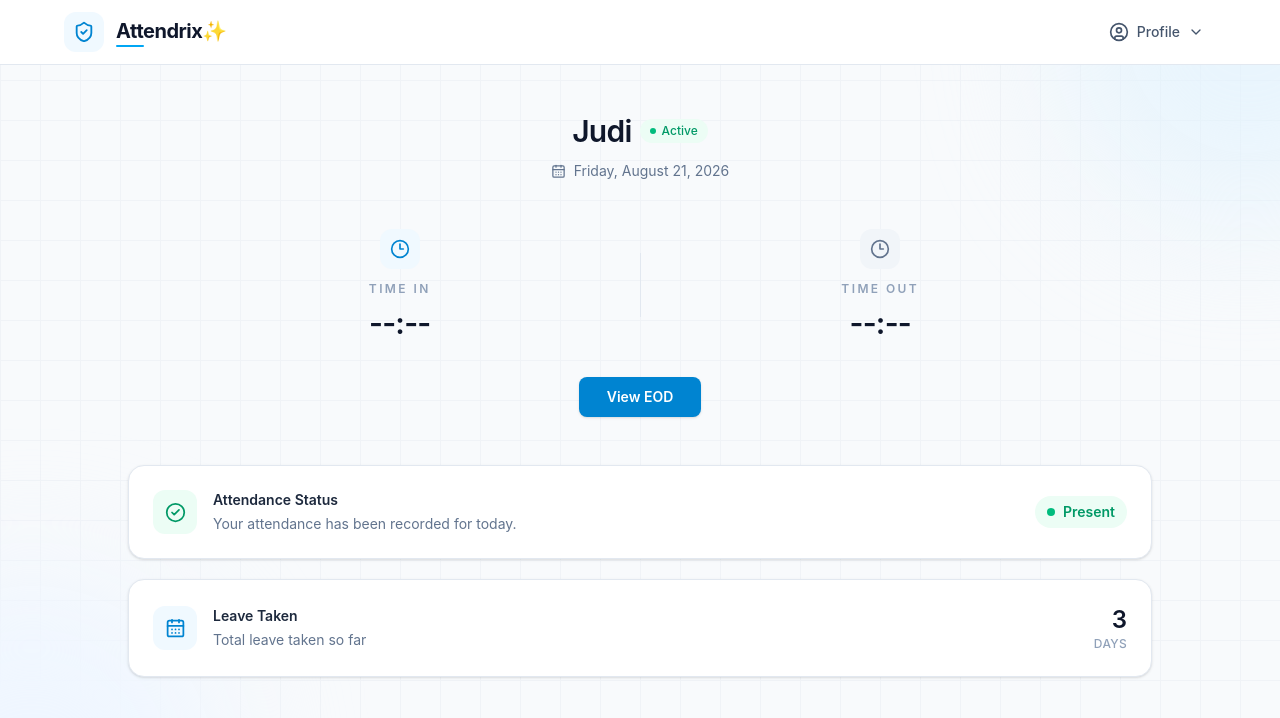
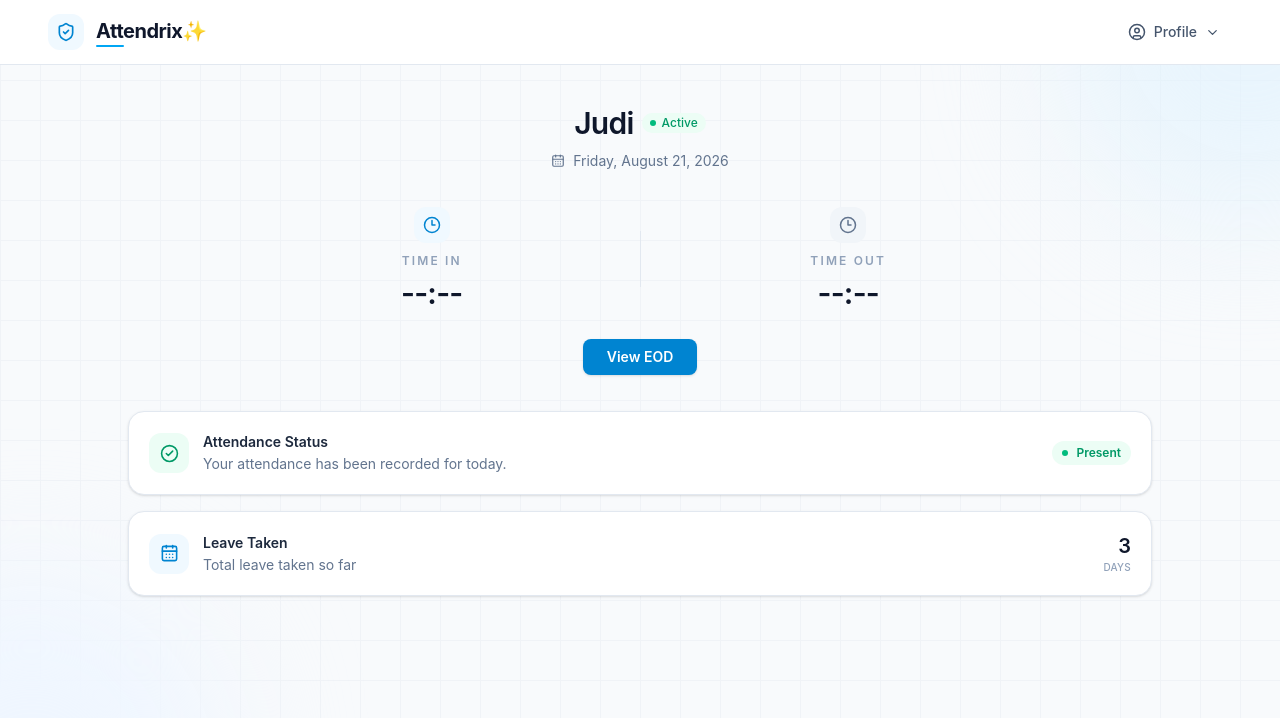
Before and after one commit to judithjoshitha01/Attendance-Management-System, a React (Vite) app: page /dashboard in a window 1280 px wide. Shown: the top 718 px of the page. Built offline with nearby package versions, Linux system fonts and the light colour scheme.

Commit message:
Update Dashboard.jsx

```diff
--- a/src/pages/Dashboard.jsx
+++ b/src/pages/Dashboard.jsx
@@ -103,28 +103,24 @@ function Dashboard() {
 
       <nav className="relative z-20 border-b border-slate-200 bg-white">
 
-        <div className="mx-auto flex h-16 w-full items-center justify-between px-5 sm:px-8 lg:px-12 xl:px-16">
+        <div className="mx-auto flex h-16 w-full items-center justify-between px-4 sm:px-6 lg:px-8 xl:px-12">
 
           {/* LOGO */}
           <div className="flex items-center gap-3">
 
-            <div className="flex h-10 w-10 items-center justify-center rounded-xl bg-sky-50">
-
+            <div className="flex h-9 w-9 items-center justify-center rounded-xl bg-sky-50">
               <ShieldCheck
-                size={22}
+                size={20}
                 className="text-sky-600"
               />
-
             </div>
 
             <div>
-
-              <span className="text-xl font-bold tracking-tight text-slate-900">
+              <span className="text-lg font-bold tracking-tight text-slate-900 sm:text-xl">
                 Attendrix✨
               </span>
 
               <div className="h-0.5 w-7 rounded-full bg-sky-500" />
-
             </div>
 
           </div>
@@ -135,36 +131,33 @@ function Dashboard() {
             <button
               type="button"
               onClick={() => setShowProfile(!showProfile)}
-              className="flex items-center gap-2 rounded-lg px-3 py-2 text-sm font-medium text-slate-600 transition hover:bg-slate-100 hover:text-slate-900"
+              className="flex items-center gap-2 rounded-lg px-3 py-1.5 text-sm font-medium text-slate-600 transition hover:bg-slate-100 hover:text-slate-900"
             >
+              <UserCircle size={18} />
 
-              <UserCircle size={20} />
-
-              <span className="hidden sm:inline">Profile</span>
+              <span className="hidden sm:inline">
+                Profile
+              </span>
 
               <ChevronDown
-                size={16}
+                size={15}
                 className={`transition-transform ${
                   showProfile ? "rotate-180" : ""
                 }`}
               />
-
             </button>
 
             {/* PROFILE DROPDOWN */}
             {showProfile && (
-              <div className="absolute right-0 top-12 z-30 w-44 rounded-xl border border-slate-200 bg-white p-2 shadow-lg">
+              <div className="absolute right-0 top-11 z-30 w-44 rounded-xl border border-slate-200 bg-white p-1.5 shadow-lg">
 
                 <button
                   type="button"
                   onClick={() => navigate("/profile")}
-                  className="flex w-full items-center gap-3 rounded-lg px-3 py-2.5 text-sm text-slate-600 transition hover:bg-slate-100"
+                  className="flex w-full items-center gap-3 rounded-lg px-3 py-2 text-sm text-slate-600 transition hover:bg-slate-100"
                 >
-
-                  <UserCircle size={17} />
-
+                  <UserCircle size={16} />
                   Profile
-
                 </button>
 
                 <div className="my-1 border-t border-slate-100" />
@@ -172,13 +165,10 @@ function Dashboard() {
                 <button
                   type="button"
                   onClick={handleLogout}
-                  className="flex w-full items-center gap-3 rounded-lg px-3 py-2.5 text-sm text-red-500 transition hover:bg-red-50"
+                  className="flex w-full items-center gap-3 rounded-lg px-3 py-2 text-sm text-red-500 transition hover:bg-red-50"
                 >
-
-                  <LogOut size={17} />
-
+                  <LogOut size={16} />
                   Logout
-
                 </button>
 
               </div>
@@ -194,13 +184,13 @@ function Dashboard() {
       {/* MAIN CONTENT */}
       {/* ================================================= */}
 
-      <main className="relative z-10 mx-auto w-full px-5 py-8 sm:px-8 sm:py-10 lg:px-12 lg:py-12 xl:px-16">
+      <main className="relative z-10 mx-auto w-full px-4 py-7 sm:px-6 sm:py-8 lg:px-8 lg:py-10 xl:px-12">
 
         {/* ================================================= */}
         {/* USER HEADER */}
         {/* ================================================= */}
 
-        <div className="mb-10 text-center sm:mb-12">
+        <div className="mb-8 text-center sm:mb-9">
 
           <div className="flex items-center justify-center gap-2">
 
@@ -209,20 +199,17 @@ function Dashboard() {
             </h1>
 
             {/* ACTIVE */}
-            <span className="flex items-center gap-1.5 rounded-full bg-emerald-50 px-2.5 py-1 text-xs font-medium text-emerald-600">
-
+            <span className="flex items-center gap-1.5 rounded-full bg-emerald-50 px-2 py-0.5 text-xs font-medium text-emerald-600">
               <span className="h-1.5 w-1.5 rounded-full bg-emerald-500" />
-
               Active
-
             </span>
 
           </div>
 
           {/* DATE */}
-          <div className="mt-3 flex items-center justify-center gap-2 text-sm text-slate-500">
+          <div className="mt-2.5 flex items-center justify-center gap-2 text-sm text-slate-500">
 
-            <CalendarDays size={15} />
+            <CalendarDays size={14} />
 
             {getCurrentDate()}
 
@@ -234,50 +221,46 @@ function Dashboard() {
         {/* TIME SECTION */}
         {/* ================================================= */}
 
-        <div className="mx-auto flex w-full max-w-4xl items-center justify-center">
+        <div className="mx-auto flex w-full max-w-3xl items-center justify-center">
 
           {/* TIME IN */}
           <div className="flex flex-1 flex-col items-center text-center">
 
-            <div className="mb-3 flex h-10 w-10 items-center justify-center rounded-xl bg-sky-50">
-
+            <div className="mb-2.5 flex h-9 w-9 items-center justify-center rounded-xl bg-sky-50">
               <Clock3
-                size={20}
+                size={18}
                 className="text-sky-600"
               />
-
             </div>
 
-            <p className="text-xs font-semibold uppercase tracking-[0.2em] text-slate-400">
+            <p className="text-xs font-semibold uppercase tracking-[0.18em] text-slate-400">
               Time In
             </p>
 
-            <p className="mt-2 text-2xl font-semibold tracking-tight text-slate-900 sm:text-3xl">
+            <p className="mt-1.5 text-2xl font-semibold tracking-tight text-slate-900 sm:text-3xl">
               {formatTime(timeIn)}
             </p>
 
           </div>
 
           {/* DIVIDER */}
-          <div className="mx-4 h-16 w-px bg-slate-200 sm:mx-8" />
+          <div className="mx-4 h-14 w-px bg-slate-200 sm:mx-8" />
 
           {/* TIME OUT */}
           <div className="flex flex-1 flex-col items-center text-center">
 
-            <div className="mb-3 flex h-10 w-10 items-center justify-center rounded-xl bg-slate-100">
-
+            <div className="mb-2.5 flex h-9 w-9 items-center justify-center rounded-xl bg-slate-100">
               <Clock3
-                size={20}
+                size={18}
                 className="text-slate-500"
               />
-
             </div>
 
-            <p className="text-xs font-semibold uppercase tracking-[0.2em] text-slate-400">
+            <p className="text-xs font-semibold uppercase tracking-[0.18em] text-slate-400">
               Time Out
             </p>
 
-            <p className="mt-2 text-2xl font-semibold tracking-tight text-slate-900 sm:text-3xl">
+            <p className="mt-1.5 text-2xl font-semibold tracking-tight text-slate-900 sm:text-3xl">
               {formatTime(timeOut)}
             </p>
 
@@ -289,12 +272,12 @@ function Dashboard() {
         {/* VIEW EOD BUTTON */}
         {/* ================================================= */}
 
-        <div className="mt-9 flex justify-center">
+        <div className="mt-7 flex justify-center">
 
           <button
             type="button"
             onClick={() => navigate("/eod")}
-            className="rounded-lg bg-sky-600 px-7 py-2.5 text-sm font-semibold text-white shadow-sm transition hover:bg-sky-700 hover:shadow-md"
+            className="rounded-lg bg-sky-600 px-6 py-2 text-sm font-semibold text-white shadow-sm transition hover:bg-sky-700 hover:shadow-md"
           >
             View EOD
           </button>
@@ -305,29 +288,29 @@ function Dashboard() {
         {/* ATTENDANCE STATUS */}
         {/* ================================================= */}
 
-        <div className="mx-auto mt-12 w-full max-w-5xl rounded-2xl border border-slate-200 bg-white p-5 shadow-sm sm:p-6">
+        <div className="mx-auto mt-9 w-full max-w-5xl rounded-2xl border border-slate-200 bg-white p-4 shadow-sm sm:p-5">
 
           <div className="flex items-center justify-between gap-4">
 
             {/* LEFT */}
-            <div className="flex items-center gap-4">
+            <div className="flex min-w-0 items-center gap-3.5">
 
-              <div className="flex h-11 w-11 shrink-0 items-center justify-center rounded-xl bg-emerald-50">
+              <div className="flex h-10 w-10 shrink-0 items-center justify-center rounded-xl bg-emerald-50">
 
                 <CheckCircle2
-                  size={21}
+                  size={19}
                   className="text-emerald-600"
                 />
 
               </div>
 
-              <div>
+              <div className="min-w-0">
 
                 <p className="text-sm font-semibold text-slate-800">
                   Attendance Status
                 </p>
 
-                <p className="mt-1 text-sm text-slate-500">
+                <p className="mt-0.5 text-sm text-slate-500">
                   Your attendance has been recorded for today.
                 </p>
 
@@ -336,9 +319,9 @@ function Dashboard() {
             </div>
 
             {/* STATUS */}
-            <div className="flex shrink-0 items-center gap-2 rounded-full bg-emerald-50 px-3 py-1.5 text-sm font-semibold text-emerald-600">
+            <div className="flex shrink-0 items-center gap-2 rounded-full bg-emerald-50 px-2.5 py-1 text-xs font-semibold text-emerald-600">
 
-              <span className="h-2 w-2 rounded-full bg-emerald-500" />
+              <span className="h-1.5 w-1.5 rounded-full bg-emerald-500" />
 
               Present
 
@@ -352,17 +335,17 @@ function Dashboard() {
         {/* LEAVE TAKEN */}
         {/* ================================================= */}
 
-        <div className="mx-auto mt-5 w-full max-w-5xl rounded-2xl border border-slate-200 bg-white p-5 shadow-sm sm:p-6">
+        <div className="mx-auto mt-4 w-full max-w-5xl rounded-2xl border border-slate-200 bg-white p-4 shadow-sm sm:p-5">
 
           <div className="flex items-center justify-between gap-4">
 
             {/* LEFT */}
-            <div className="flex items-center gap-4">
+            <div className="flex min-w-0 items-center gap-3.5">
 
-              <div className="flex h-11 w-11 shrink-0 items-center justify-center rounded-xl bg-sky-50">
+              <div className="flex h-10 w-10 shrink-0 items-center justify-center rounded-xl bg-sky-50">
 
                 <CalendarDays
-                  size={21}
+                  size={19}
                   className="text-sky-600"
                 />
 
@@ -374,7 +357,7 @@ function Dashboard() {
                   Leave Taken
                 </p>
 
-                <p className="mt-1 text-sm text-slate-500">
+                <p className="mt-0.5 text-sm text-slate-500">
                   Total leave taken so far
                 </p>
 
@@ -383,13 +366,13 @@ function Dashboard() {
             </div>
 
             {/* NUMBER */}
-            <div className="text-right">
+            <div className="shrink-0 text-right">
 
-              <p className="text-2xl font-semibold text-slate-900">
+              <p className="text-xl font-semibold text-slate-900">
                 {leaveTaken}
               </p>
 
-              <p className="text-xs font-medium uppercase tracking-wide text-slate-400">
+              <p className="text-[10px] font-medium uppercase tracking-wide text-slate-400">
                 Days
               </p>
 
```
